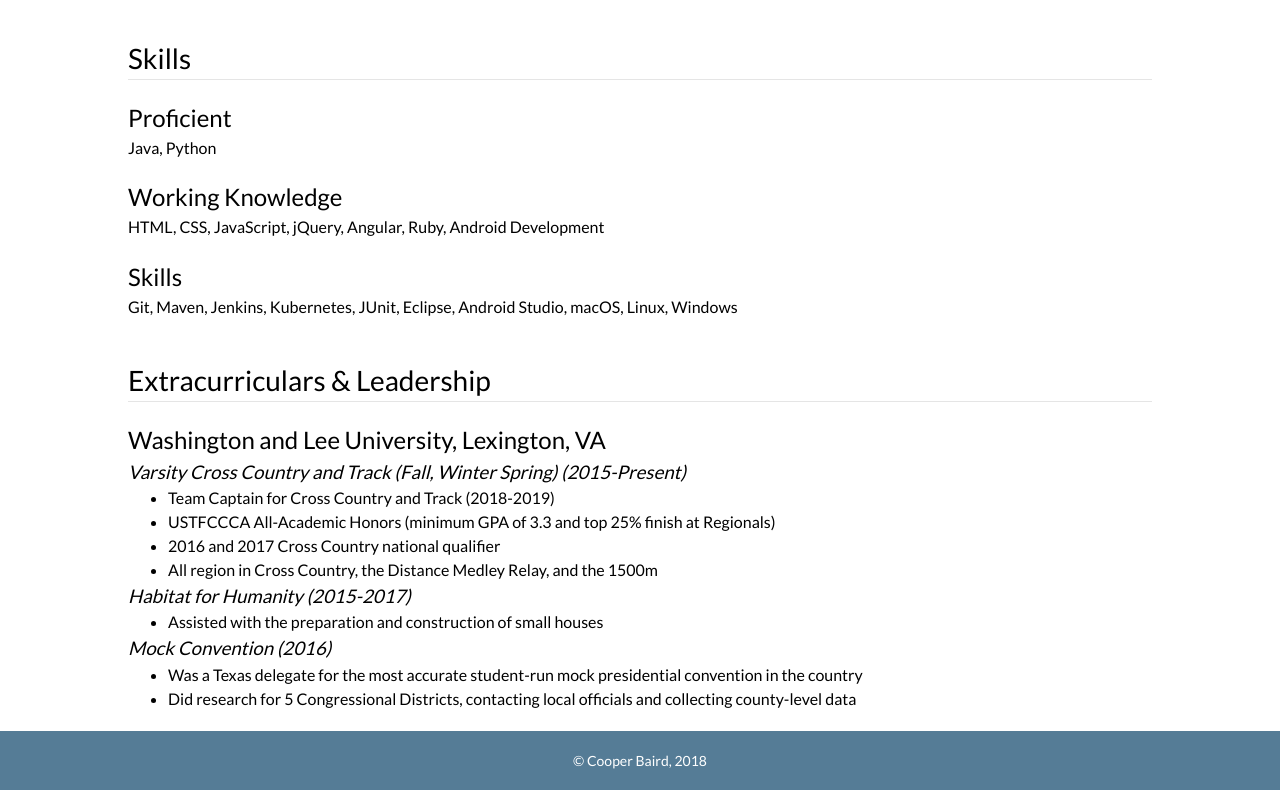
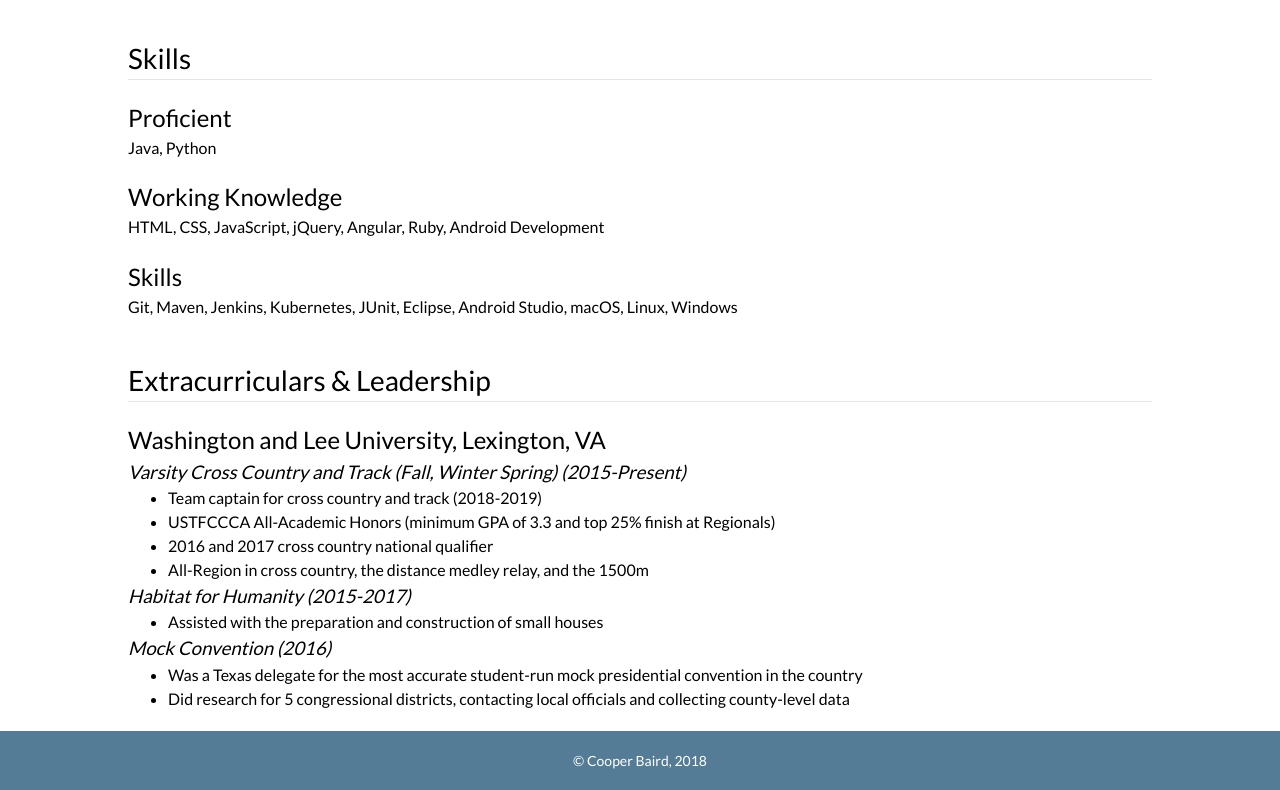
Before and after one commit to cooperbaird/cooperbaird.github.io, a plain HTML site: page resume.html in a window 1280 px wide. Shown: the part 1283-2073 px from the top of the page. Drawn offline with Linux system fonts and the light colour scheme.

Commit message:
Grammar fixes

```diff
--- a/resume.html
+++ b/resume.html
@@ -92,10 +92,10 @@
                 <h2>Washington and Lee University, Lexington, VA</h2>
                 <h3>Varsity Cross Country and Track (Fall, Winter Spring) (2015-Present)</h3>
                 <ul>
-                    <li>Team Captain for Cross Country and Track (2018-2019)</li>
+                    <li>Team captain for cross country and track (2018-2019)</li>
                     <li>USTFCCCA All-Academic Honors (minimum GPA of 3.3 and top 25% finish at Regionals)</li>
-                    <li>2016 and 2017 Cross Country national qualifier</li>
-                    <li>All region in Cross Country, the Distance Medley Relay, and the 1500m</li>
+                    <li>2016 and 2017 cross country national qualifier</li>
+                    <li>All-Region in cross country, the distance medley relay, and the 1500m</li>
                 </ul>
                 <h3>Habitat for Humanity (2015-2017)</h3>
                 <ul>
@@ -105,7 +105,7 @@
                 <ul>
                     <li>Was a Texas delegate for the most accurate student-run
                          mock presidential convention in the country</li>
-                    <li>Did research for 5 Congressional Districts, contacting
+                    <li>Did research for 5 congressional districts, contacting
                         local officials and collecting county-level data</li>
                 </ul>
             </div>
```
Also changed, not shown: 2 other files.
